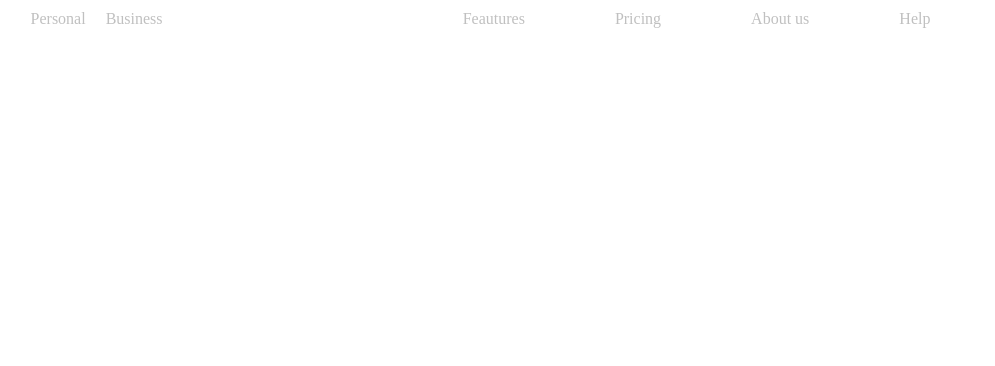
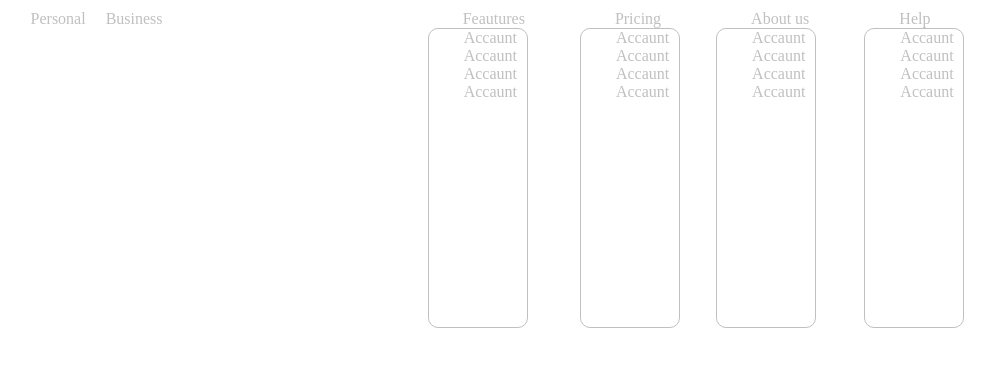
Before and after one commit to GiuseppeColucci/js-html-css-revolut, a plain HTML site: page index.html in a window 1280 px wide. Both pictures are taken after a click on the element "Feautures". Shown: the whole page, without its empty margins (142-1137 px from the left). Drawn offline with nearby package versions, Linux system fonts and the light colour scheme.

Commit message:
fatto ma devo solo migliorare il tutto

```diff
--- a/index.html
+++ b/index.html
@@ -17,8 +17,8 @@
                 <p>Business</p>
             </div>
             <div class="container-right">
-             <span>
-                 <p>Feautures</p>
+             <span >
+                 <p class="box">Feautures</p>
                  <div class="box-list active">
                      <ul>
                          <li>
--- a/js/main.js
+++ b/js/main.js
@@ -1,6 +1,6 @@
 $(document).ready(function(){
-$('.box-list').click(function(){
-    $(this).find('box-list').toggle('active')
+$('.container-right').click(function(){
+    $(this).find('.box-list').toggle('.active')
 })
 
 
```
